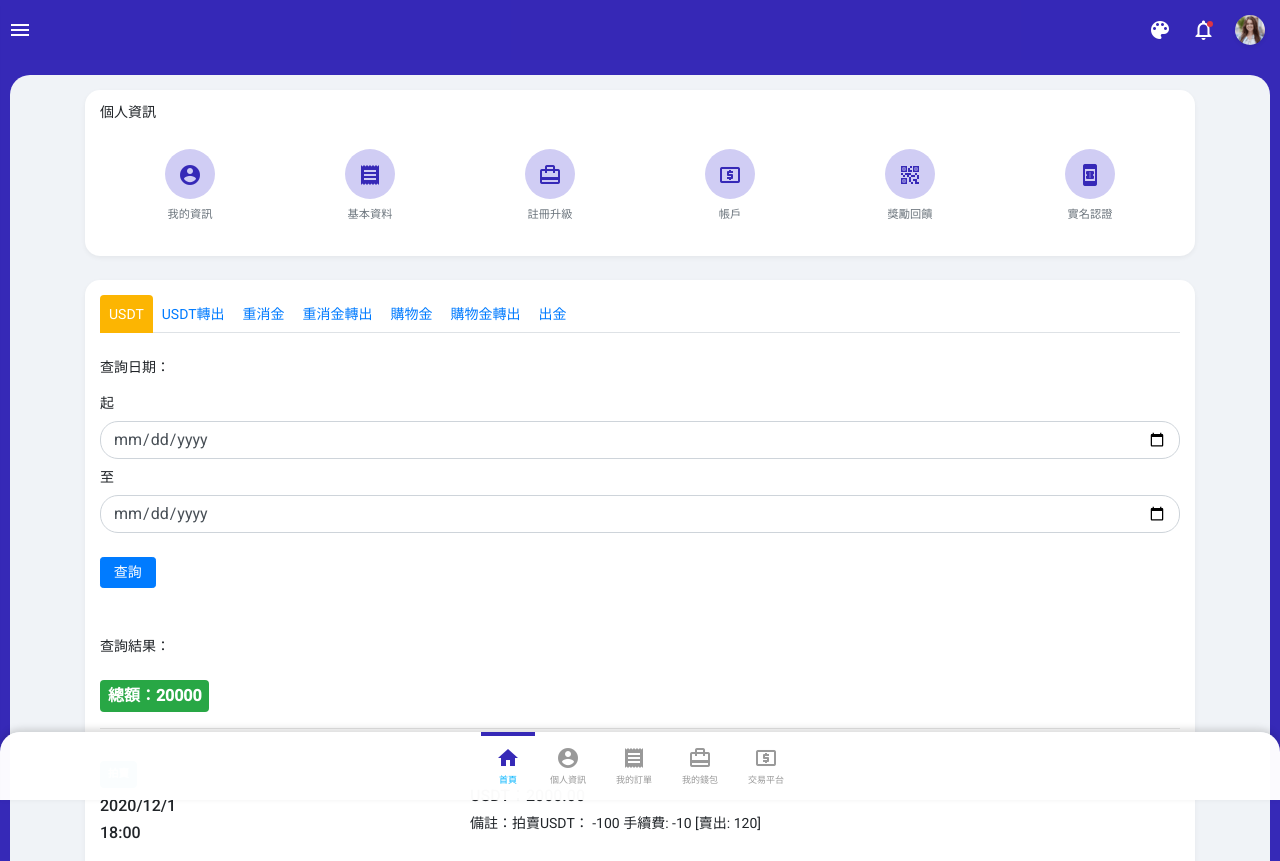
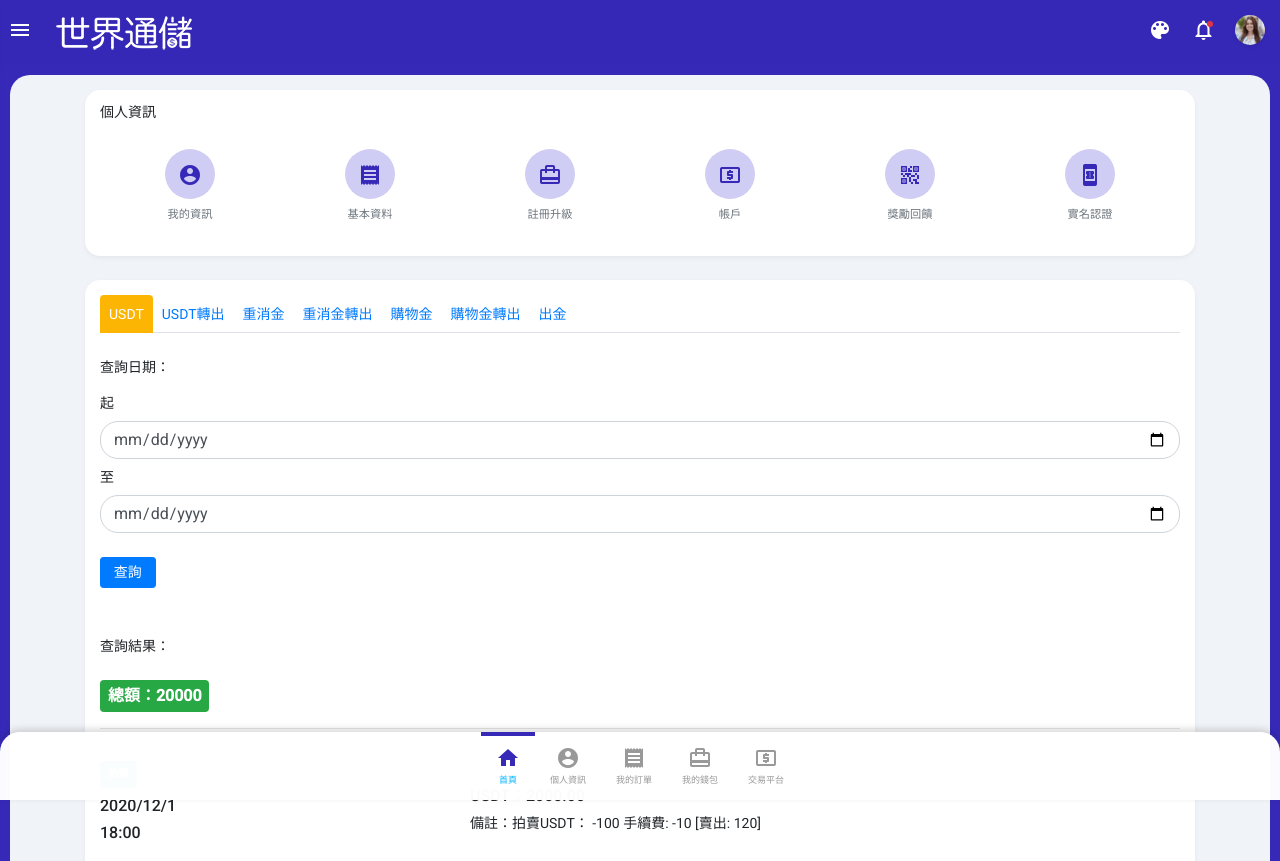
Before and after one commit to z110x119c911/wtnsApp, a plain HTML site: page account.html in a window 1280 px wide. Shown: the top 861 px of the page. Drawn offline with Linux system fonts and the light colour scheme; the site is published under a folder, as on GitHub Pages, so addresses that start at the root find nothing.

Commit message:
fix logo & link

```diff
--- a/account.html
+++ b/account.html
@@ -205,8 +205,8 @@
 					</button>
 				</div>
 				<div class="text-left col align-self-center">
-					<a class="navbar-brand" href="#">
-						<img src="/img/WTNS_LOGO_W_xs.png" alt="">
+					<a class="navbar-brand" href="index.html">
+						<img src="img/WTNS_LOGO_W_xs.png" alt="">
 					</a>
 				</div>
 				<div class="ml-auto col-auto pl-0">
```
Also changed, not shown: auction.html (+2 -2 lines), certification.html (+2 -2 lines), grant.html (+2 -2 lines), index.html (+2 -2 lines), profile.html (+2 -2 lines), profile_basic.html (+2 -2 lines), profile_register.html (+2 -2 lines).
